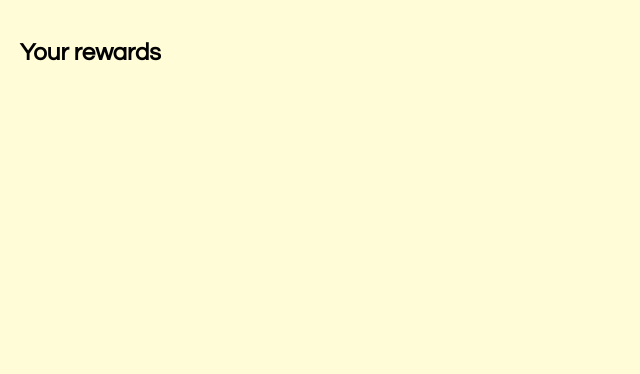
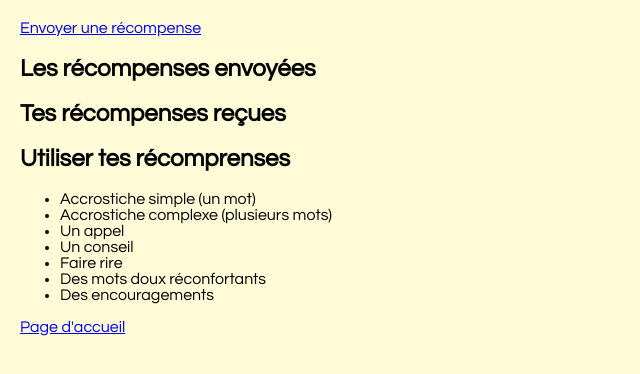
Before and after one commit to Superrlily/superrlily.github.io, a plain HTML site: page ana.html in a window 1280 px wide. Shown: the whole page, without its empty margins (0-640 px from the left). Drawn offline with Linux system fonts and the light colour scheme.

Commit message:
add lines

```diff
--- a/ana.html
+++ b/ana.html
@@ -1,5 +1,23 @@
 <!DOCTYPE html>
 <html>
-    <h2>Your rewards</h2>
-    <link rel="stylesheet" href="styles.css">
+<link rel="stylesheet" href="styles.css">
+    <a href="ana_send_reward" target="_self">Envoyer une récompense</a>
+
+    <h2>Les récompenses envoyées</h2>
+
+    <h2>Tes récompenses reçues</h2>
+
+    <h2>Utiliser tes récomprenses</h2>
+    <ul>
+        <li>Accrostiche simple (un mot)</li>
+        <li>Accrostiche complexe (plusieurs mots)</li>
+        <li>Un appel</li>
+        <li>Un conseil</li>
+        <li>Faire rire</li>
+        <li>Des mots doux réconfortants</li>
+        <li>Des encouragements  </li>
+    </ul>
+    <a href="./index.html" target="_self">Page d'accueil</a>
+
+
 </html>
```
Also changed, not shown: ana_send_reward.html (added, +9 -0 lines), index.html (+3 -3 lines), lele_receive_reward.html (added, +7 -0 lines).
